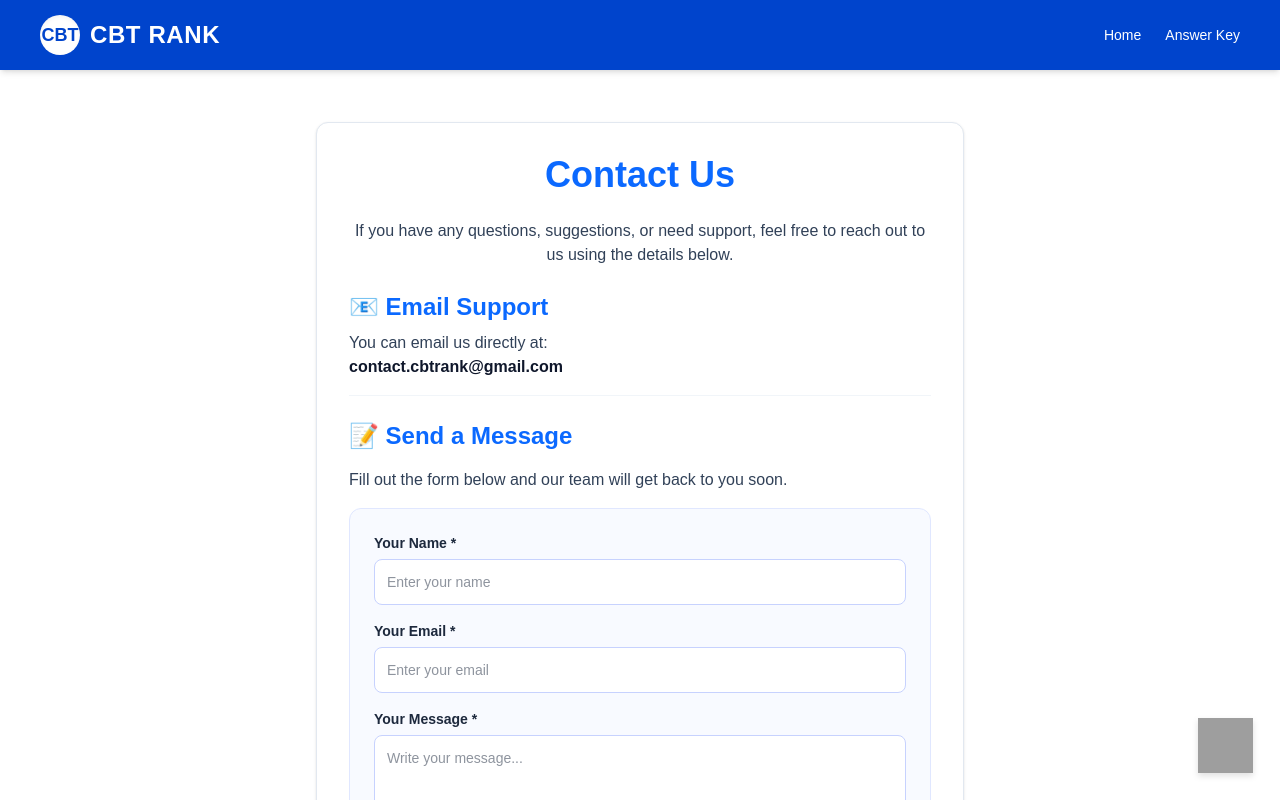
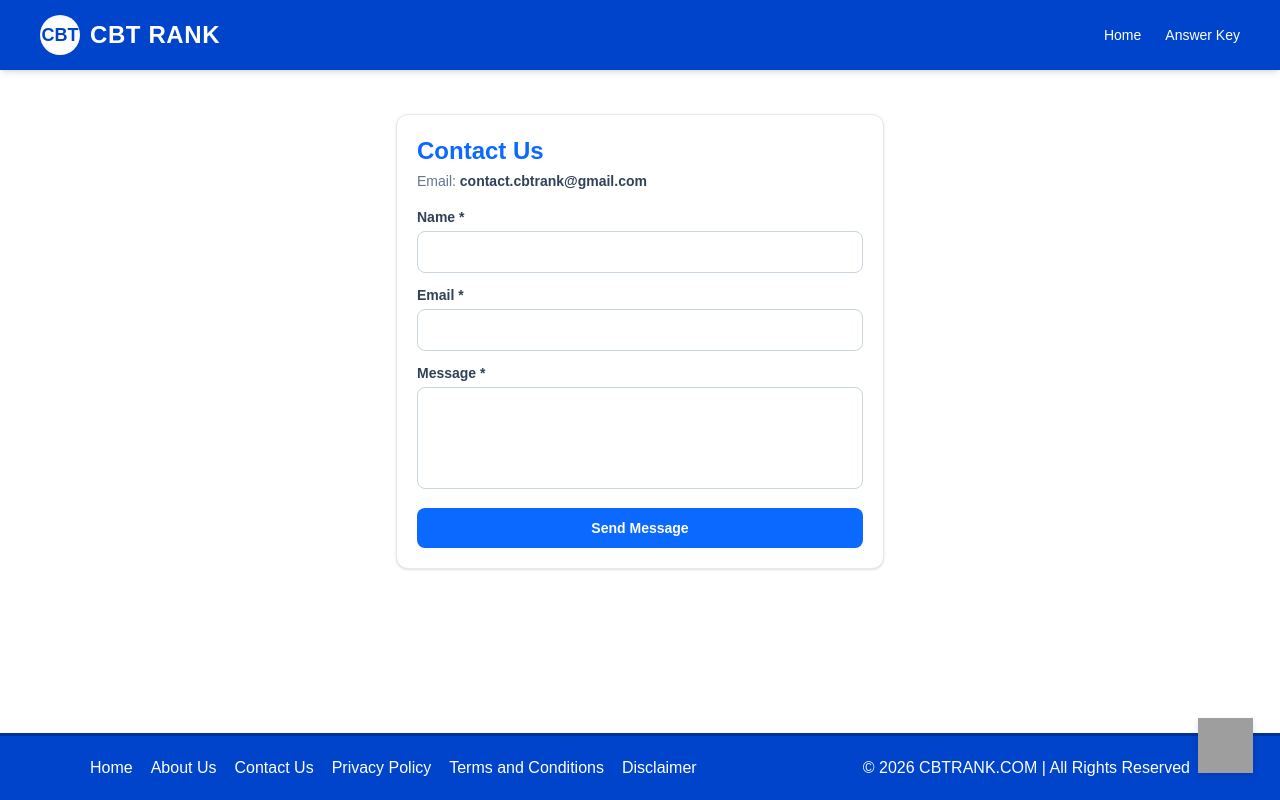
Before and after one commit to rusikakisku-jpg/cbtrank, a Next.js app: page /contact-us in a window 1280 px wide. Shown: the top 800 px of the page. Built offline with nearby package versions, Linux system fonts and the light colour scheme; grey boxes are pictures that could not be loaded.

Commit message:
Make contact-us page compact and minimal

```diff
--- a/app/contact-us/page.js
+++ b/app/contact-us/page.js
@@ -7,7 +7,6 @@ export default function ContactUsPage() {
   const [name, setName] = useState('');
   const [email, setEmail] = useState('');
   const [message, setMessage] = useState('');
-
   const [loading, setLoading] = useState(false);
   const [success, setSuccess] = useState(false);
   const [errorMessage, setErrorMessage] = useState('');
@@ -51,98 +50,68 @@ export default function ContactUsPage() {
   };
 
   return (
-    <div className="w-[95%] max-w-2xl mx-auto py-8 px-3">
-      <div className="bg-white p-6 sm:p-8 rounded-xl border border-slate-200 shadow-sm space-y-6">
+    <div className="w-[95%] max-w-lg mx-auto py-6 px-3">
+      <div className="bg-white p-5 rounded-xl border border-slate-200 shadow-sm space-y-4">
 
-        <h1 className="text-3xl sm:text-4xl font-bold text-[#0b69ff] text-center">
-          Contact Us
-        </h1>
-
-        <p className="text-base text-slate-700 text-center max-w-2xl mx-auto">
-          If you have any questions, suggestions, or need support, feel free to reach out to us using the details below.
-        </p>
-
-        <div className="space-y-2 text-center sm:text-left border-b border-slate-100 pb-4">
-          <h2 className="text-xl sm:text-2xl font-bold text-[#0b69ff]">📧 Email Support</h2>
-          <p className="text-base text-slate-700">
-            You can email us directly at:<br />
-            <strong className="text-slate-900 select-all font-semibold">contact.cbtrank@gmail.com</strong>
-          </p>
+        <div>
+          <h1 className="text-2xl font-bold text-[#0b69ff]">Contact Us</h1>
+          <p className="text-sm text-slate-500 mt-1">Email: <strong className="text-slate-700">contact.cbtrank@gmail.com</strong></p>
         </div>
 
-        <div className="space-y-4">
-          <h2 className="text-xl sm:text-2xl font-bold text-[#0b69ff]">📝 Send a Message</h2>
-          <p className="text-base text-slate-700">
-            Fill out the form below and our team will get back to you soon.
-          </p>
-
         {success && (
-            <div className="bg-emerald-50 border border-emerald-200 text-emerald-800 p-4 rounded-lg text-sm font-medium">
-              ✅ Your message was sent successfully! We will get back to you soon.
+          <div className="bg-emerald-50 border border-emerald-200 text-emerald-800 p-3 rounded-lg text-sm font-medium">
+            ✅ Message sent successfully! We will get back to you soon.
           </div>
         )}
 
         {errorMessage && (
-            <div className="bg-red-50 border border-red-200 text-red-800 p-4 rounded-lg text-sm font-medium">
+          <div className="bg-red-50 border border-red-200 text-red-800 p-3 rounded-lg text-sm font-medium">
             ⚠️ {errorMessage}
           </div>
         )}
 
-          <form onSubmit={handleSubmit} className="bg-[#f8faff] border border-[#e0e7ff] p-5 sm:p-6 rounded-xl space-y-4">
+        <form onSubmit={handleSubmit} className="space-y-3">
           <div>
-              <label className="block text-sm font-semibold text-slate-800 mb-1.5">Your Name *</label>
+            <label className="block text-sm font-semibold text-slate-700 mb-1">Name *</label>
             <input
               type="text"
               required
-                placeholder="Enter your name"
               value={name}
               onChange={(e) => setName(e.target.value)}
-                className="w-full bg-white border border-[#c7d2fe] focus:border-[#6366f1] text-sm rounded-lg p-3 outline-none text-slate-800"
+              className="w-full bg-white border border-slate-300 focus:border-[#0b69ff] text-sm rounded-lg p-2.5 outline-none text-slate-800"
             />
           </div>
 
           <div>
-              <label className="block text-sm font-semibold text-slate-800 mb-1.5">Your Email *</label>
+            <label className="block text-sm font-semibold text-slate-700 mb-1">Email *</label>
             <input
               type="email"
               required
-                placeholder="Enter your email"
               value={email}
               onChange={(e) => setEmail(e.target.value)}
-                className="w-full bg-white border border-[#c7d2fe] focus:border-[#6366f1] text-sm rounded-lg p-3 outline-none text-slate-800"
+              className="w-full bg-white border border-slate-300 focus:border-[#0b69ff] text-sm rounded-lg p-2.5 outline-none text-slate-800"
             />
           </div>
 
           <div>
-              <label className="block text-sm font-semibold text-slate-800 mb-1.5">Your Message *</label>
+            <label className="block text-sm font-semibold text-slate-700 mb-1">Message *</label>
             <textarea
-                rows="5"
+              rows="4"
               required
-                placeholder="Write your message..."
               value={message}
               onChange={(e) => setMessage(e.target.value)}
-                className="w-full bg-white border border-[#c7d2fe] focus:border-[#6366f1] text-sm rounded-lg p-3 outline-none text-slate-800 resize-none"
+              className="w-full bg-white border border-slate-300 focus:border-[#0b69ff] text-sm rounded-lg p-2.5 outline-none text-slate-800 resize-none"
             ></textarea>
           </div>
 
-            <div className="text-center pt-2">
           <button
             type="submit"
             disabled={loading}
-                className="bg-[#0b69ff] hover:bg-[#0044cc] text-white font-bold text-base px-8 py-3 rounded-lg shadow-md transition-colors disabled:opacity-50 inline-flex items-center justify-center gap-2"
+            className="w-full bg-[#0b69ff] hover:bg-[#0044cc] text-white font-bold text-sm py-2.5 rounded-lg transition-colors disabled:opacity-50"
           >
-                {loading ? 'Sending Message...' : 'Send Message'}
+            {loading ? 'Sending...' : 'Send Message'}
           </button>
-            </div>
         </form>
-        </div>
-
-        <div className="space-y-2 pt-2 border-t border-slate-100">
-          <h2 className="text-xl font-bold text-[#0b69ff]">📝 Important Note</h2>
-          <p className="text-base text-slate-700">
-            We reply to all queries within 24-48 hours. Make sure your email address is entered correctly so we can respond.
-          </p>
-        </div>
 
       </div>
     </div>
```
Lines whose indentation alone changed are shown as unchanged.
